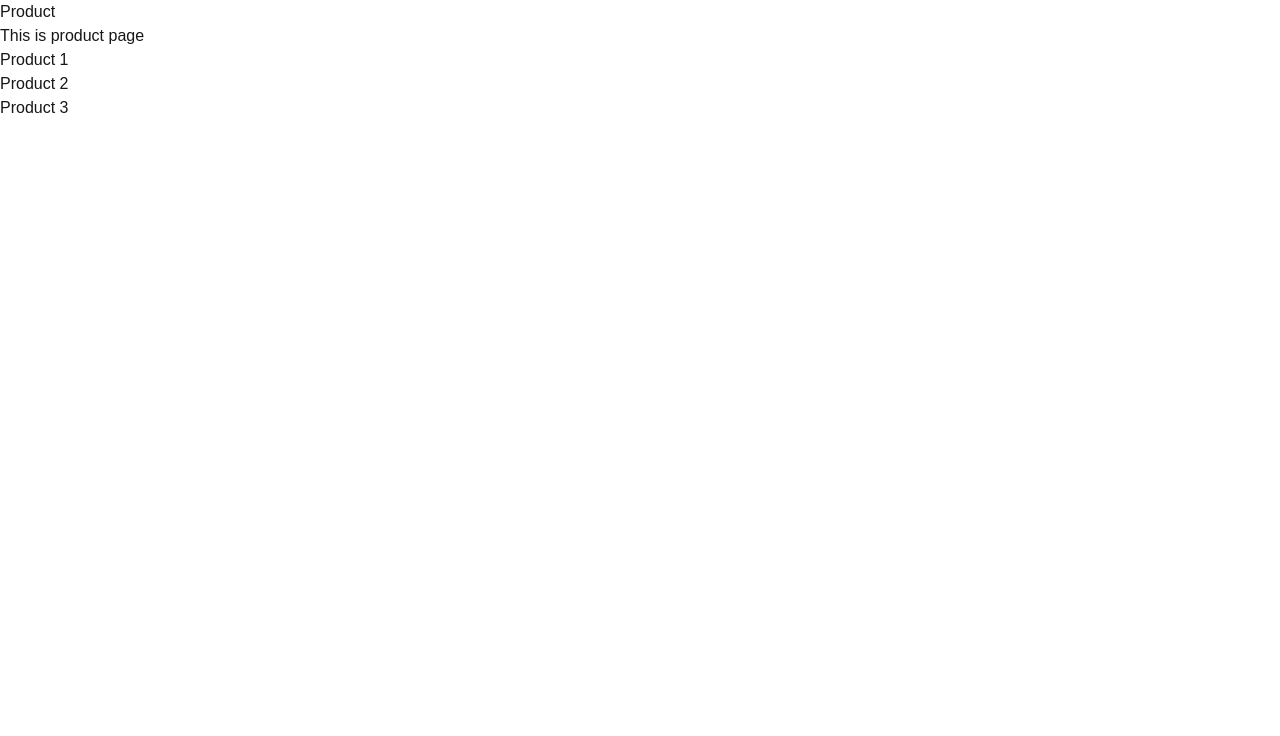
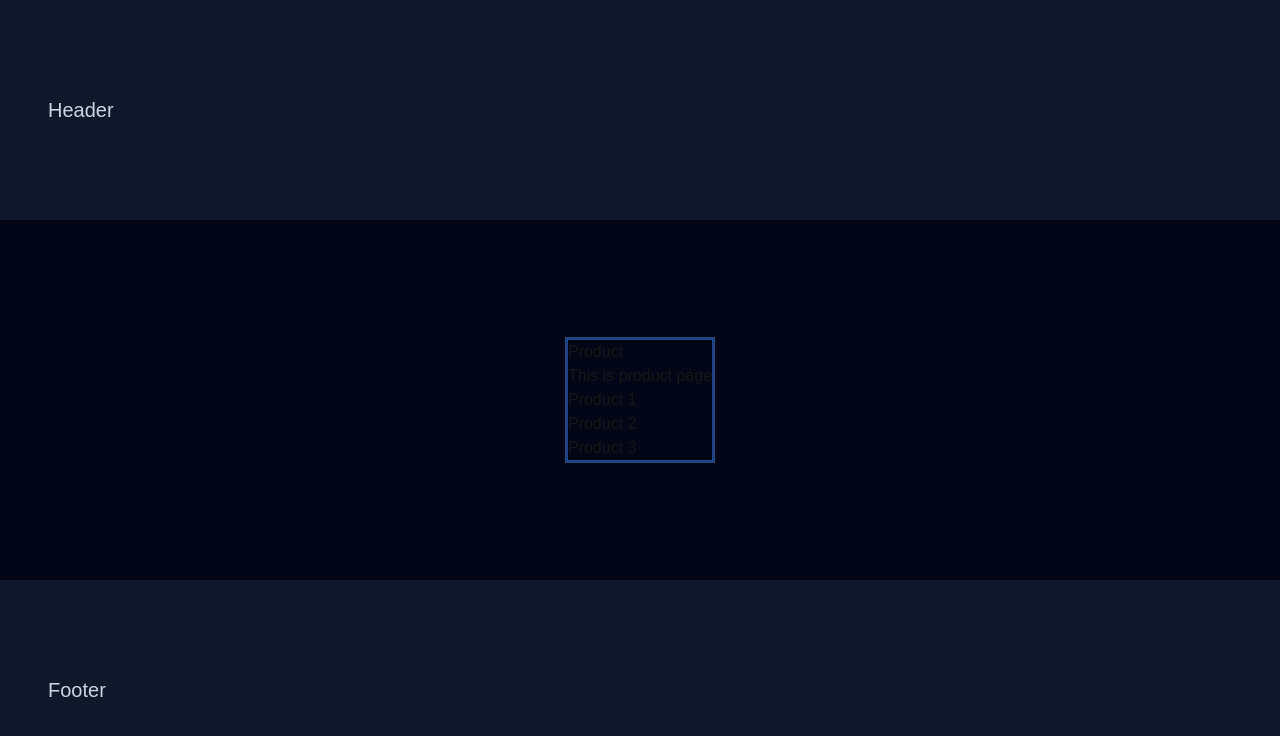
Before and after one commit to Soumya-0x000/starting-next-js, a Next.js app: page /product in a window 1280 px wide. Shown: the top 736 px of the page. Built offline with nearby package versions, Linux system fonts and the light colour scheme.

Commit message:
added header and footer

```diff
--- a/src/app/layout.tsx
+++ b/src/app/layout.tsx
@@ -26,9 +26,17 @@ export default function RootLayout({
     return (
         <html lang="en">
             <body
-                className={`${geistSans.variable} ${geistMono.variable} antialiased`}
+                className={`${geistSans.variable} ${geistMono.variable} antialiasedz space-y-16 h-screen w-screen bg-slate-950 flex flex-col justify-between items-center`}
             >
-                {children}
+                <header className=" bg-slate-900 w-full py-24 pl-12 text-xl text-slate-300">
+                    Header
+                </header>
+
+                <div className=" ring w-fit h-fit mx-auto">{children}</div>
+
+                <footer className=" bg-slate-900 w-full py-24 pl-12 text-xl text-slate-300">
+                    Footer
+                </footer>
             </body>
         </html>
     );
--- a/src/app/not-found.tsx
+++ b/src/app/not-found.tsx
@@ -3,7 +3,7 @@ import React from 'react';
 const NotFound = () => {
     return (
         <div className=" h-screen w-screen flex items-center justify-center">
-            <div className="text-transparent font-semibold bg-gradient-to-r from-yellow-200 to-green-300 bg-clip-text text-[9rem] animate-pulse">
+            <div className="text-transparent font-semibold bg-gradient-to-r from-yellow-200 to-green-300 bg-clip-text text-[9rem] animate-pulse  font-mono">
                 Page Not Found
             </div>
         </div>
```
